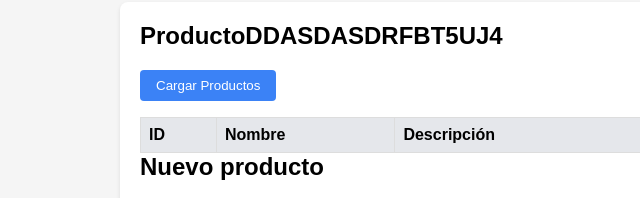
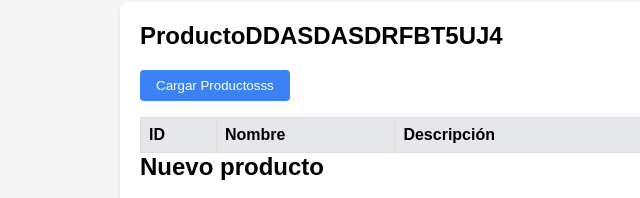
Before and after one commit to ChrisPerezV/tienda-perritos-eks, a plain HTML site: page frontend/index.html in a window 1280 px wide. Shown: the part 143-341 px from the top of the page, 0-640 px from the left. Drawn offline with Linux system fonts and the light colour scheme; no server answers.

```diff
--- a/frontend/index.html
+++ b/frontend/index.html
@@ -101,7 +101,7 @@
     <section>
       <h2>ProductoDDASDASDRFBT5UJ4</h2>
       <div class="actions">
-        <button id="btnCargar">Cargar Productos</button>
+        <button id="btnCargar">Cargar Productosss</button>
       </div>
       <table>
         <thead>
```
